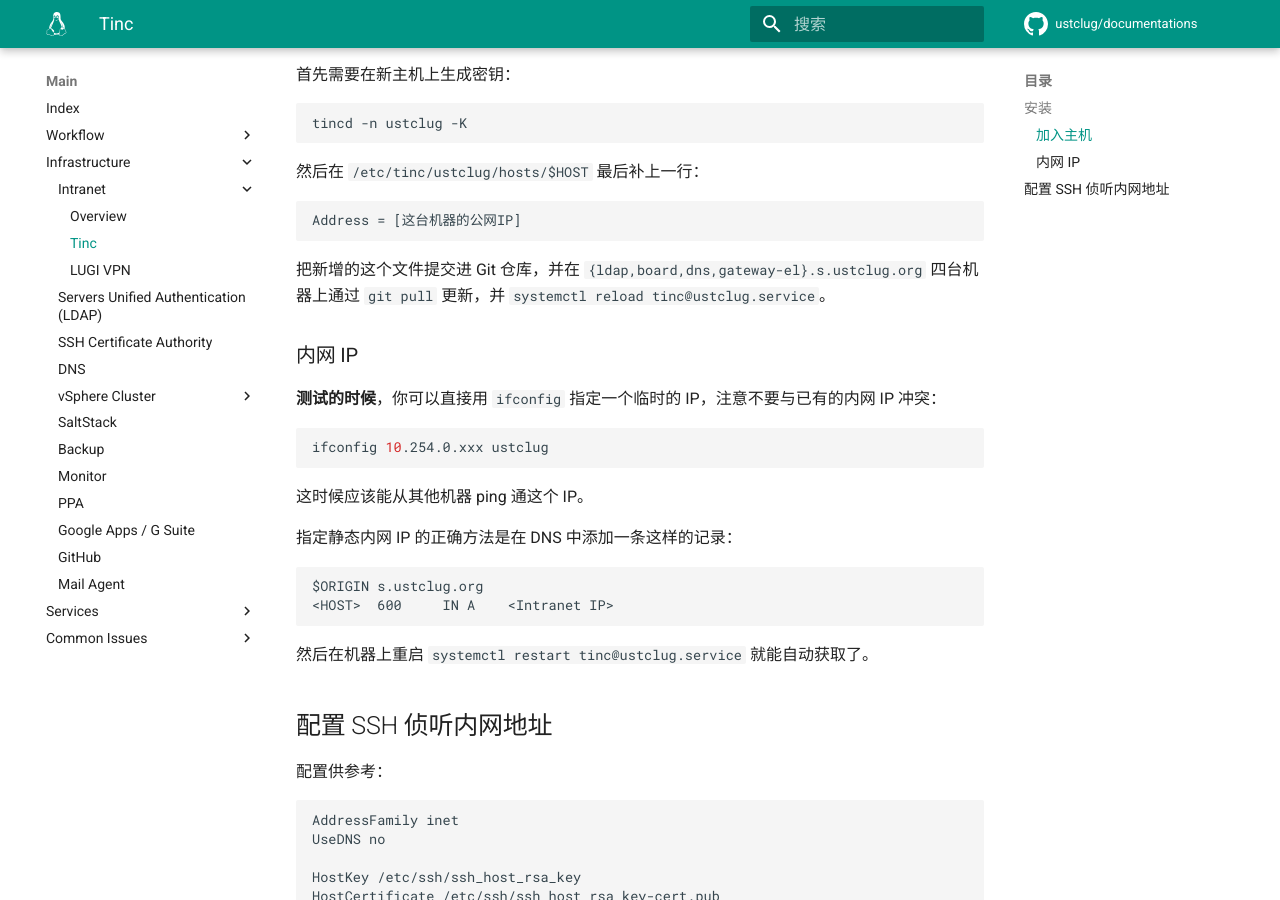
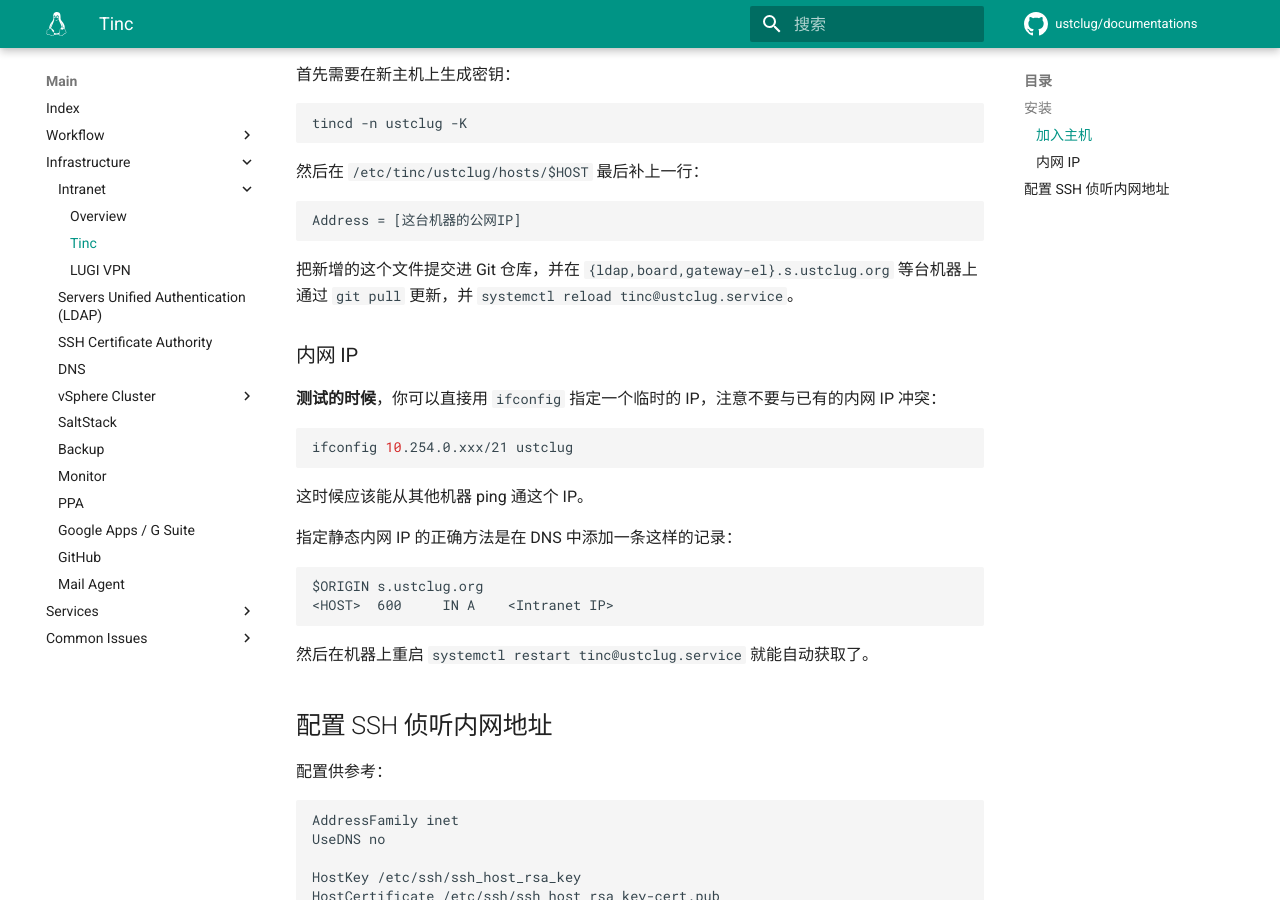
Before and after one commit to ustclug/documentations, an MkDocs documentation site: the page built from docs/infrastructure/tinc.md, in a window 1280 px wide and 900 px high, scrolled down 624 px. Built offline with MkDocs 1.6.1 and Material for MkDocs 9.7.7, drawn with Linux system fonts in a browser that asks for light colours; comment, search, counter and statistics services are not loaded.

Commit message:
tinc: Fix ifconfig missing subnet mask

````diff
--- a/docs/infrastructure/tinc.md
+++ b/docs/infrastructure/tinc.md
@@ -33,14 +33,14 @@ tincd -n ustclug -K
 Address = [这台机器的公网IP]
 ```
 
-把新增的这个文件提交进 Git 仓库，并在 `{ldap,board,dns,gateway-el}.s.ustclug.org` 四台机器上通过 `git pull` 更新，并 `systemctl reload tinc@ustclug.service`。
+把新增的这个文件提交进 Git 仓库，并在 `{ldap,board,gateway-el}.s.ustclug.org` 等台机器上通过 `git pull` 更新，并 `systemctl reload tinc@ustclug.service`。
 
 ### 内网 IP
 
 **测试的时候**，你可以直接用 `ifconfig` 指定一个临时的 IP，注意不要与已有的内网 IP 冲突：
 
 ```shell
-ifconfig 10.254.0.xxx ustclug
+ifconfig 10.254.0.xxx/21 ustclug
 ```
 
 这时候应该能从其他机器 ping 通这个 IP。
````
